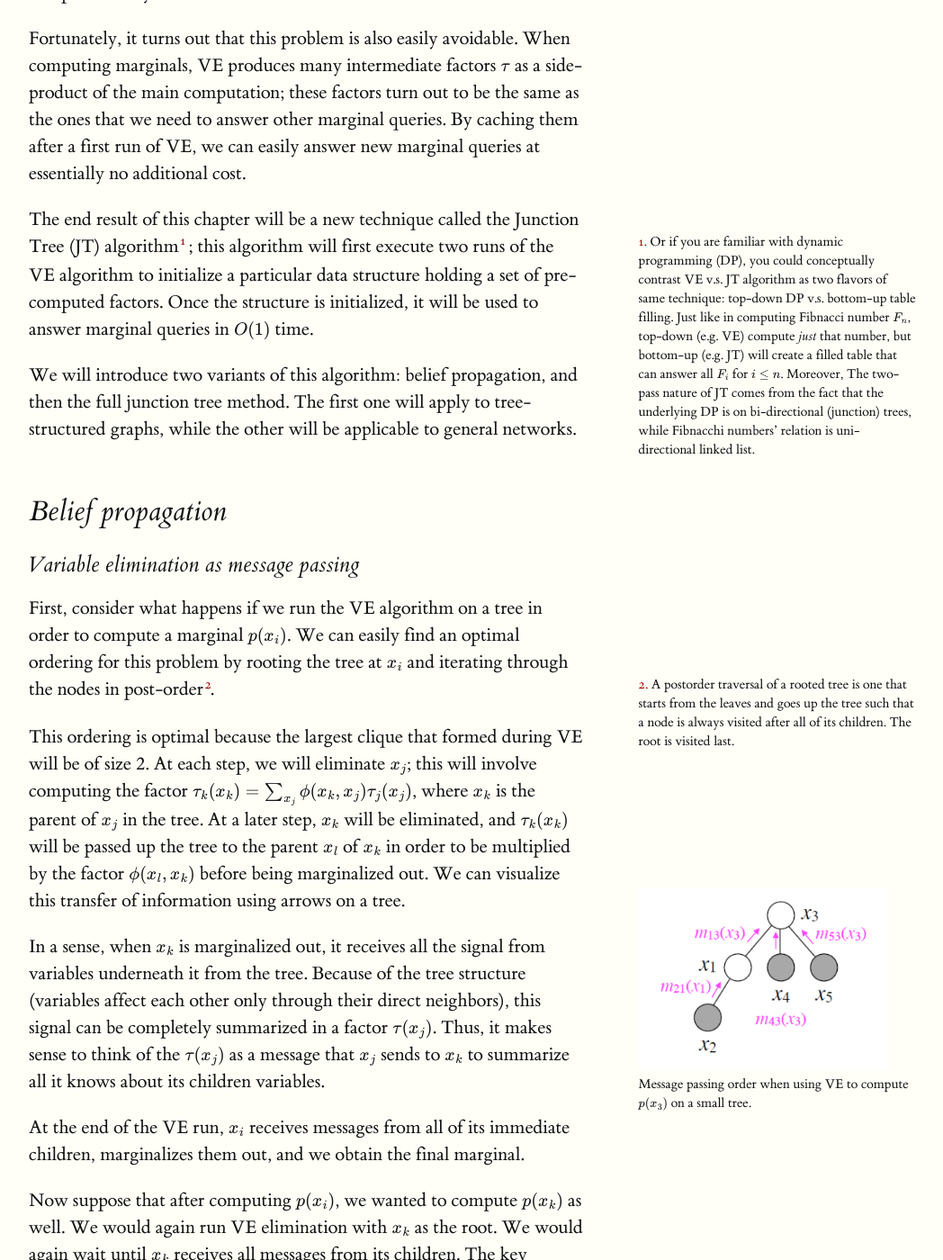
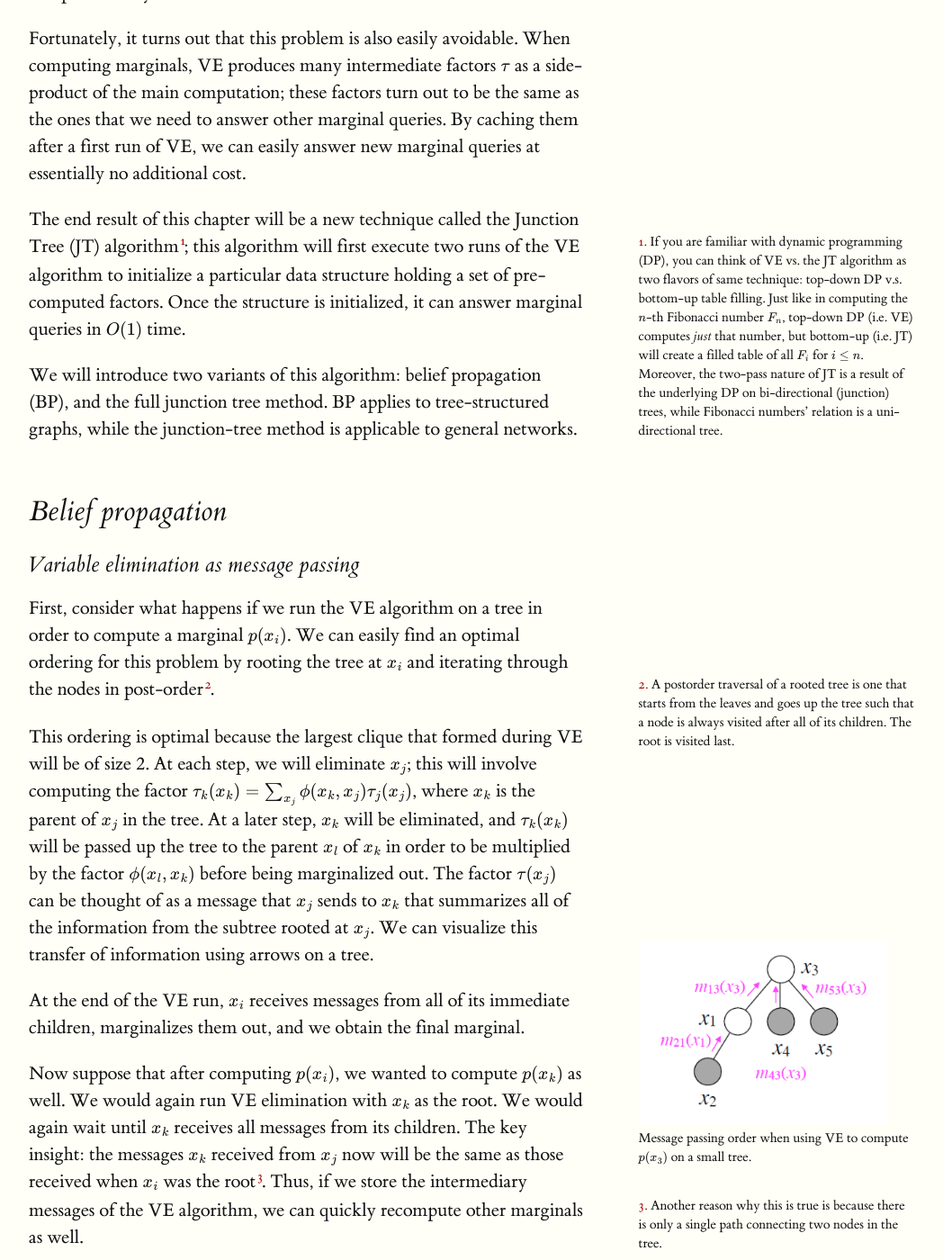
Before and after one commit to ermongroup/cs228-notes, a Jekyll site: the page built from inference/jt/index.md, in a window 1280 px wide and 1400 px high, scrolled down 450 px. Shown: the whole window at 90% size, without its empty margins (128-1176 px from the left). Built offline with Jekyll 4.4.1, drawn with Linux system fonts in a browser that asks for light colours; formulas are drawn with MathJax 3.

Commit message:
Simplify VE description

```diff
--- a/inference/jt/index.md
+++ b/inference/jt/index.md
@@ -8,9 +8,9 @@ However, this algorithm still has an important shortcoming: if we want to ask th
 
 Fortunately, it turns out that this problem is also easily avoidable. When computing marginals, VE produces many intermediate factors $$\tau$$ as a side-product of the main computation; these factors turn out to be the same as the ones that we need to answer other marginal queries. By caching them after a first run of VE, we can easily answer new marginal queries at essentially no additional cost.
 
-The end result of this chapter will be a new technique called the Junction Tree (JT) algorithm{% include sidenote.html id="note-VEandJT" note="Or if you are familiar with dynamic programming (DP), you could conceptually contrast VE v.s. JT algorithm as two flavors of same technique: top-down DP v.s. bottom-up table filling. Just like in computing Fibnacci number $$F_n$$, top-down (e.g. VE) compute *just* that number, but bottom-up (e.g. JT) will create a filled table that can answer all $$F_i$$ for $$i \leq n$$. Moreover, The two-pass nature of JT comes from the fact that the underlying DP is on bi-directional (junction) trees, while Fibnacchi numbers' relation is uni-directional linked list. " %} ; this algorithm will first execute two runs of the VE algorithm to initialize a particular data structure holding a set of pre-computed factors. Once the structure is initialized, it will be used to answer marginal queries in $$O(1)$$ time.
+The end result of this chapter will be a new technique called the Junction Tree (JT) algorithm{% include sidenote.html id="note-VEandJT" note="If you are familiar with dynamic programming (DP), you can think of VE vs. the JT algorithm as two flavors of same technique: top-down DP v.s. bottom-up table filling. Just like in computing the $$n$$-th Fibonacci number $$F_n$$, top-down DP (i.e. VE) computes *just* that number, but bottom-up (i.e. JT) will create a filled table of all $$F_i$$ for $$i \leq n$$. Moreover, the two-pass nature of JT is a result of the underlying DP on bi-directional (junction) trees, while Fibonacci numbers' relation is a uni-directional tree." %}; this algorithm will first execute two runs of the VE algorithm to initialize a particular data structure holding a set of pre-computed factors. Once the structure is initialized, it can answer marginal queries in $$O(1)$$ time.
 
-We will introduce two variants of this algorithm: belief propagation, and then the full junction tree method. The first one will apply to tree-structured graphs, while the other will be applicable to general networks.
+We will introduce two variants of this algorithm: belief propagation (BP), and the full junction tree method. BP applies to tree-structured graphs, while the junction-tree method is applicable to general networks.
 
 ## Belief propagation
 
@@ -18,10 +18,8 @@ We will introduce two variants of this algorithm: belief propagation, and then t
 
 First, consider what happens if we run the VE algorithm on a tree in order to compute a marginal $$p(x_i)$$. We can easily find an optimal ordering for this problem by rooting the tree at $$x_i$$ and iterating through the nodes in post-order{% include sidenote.html id="note-postorder" note="A postorder traversal of a rooted tree is one that starts from the leaves and goes up the tree such that a node is always visited after all of its children. The root is visited last." %}.
 
-This ordering is optimal because the largest clique that formed during VE will be of size 2. At each step, we will eliminate $$x_j$$; this will involve computing the factor $$\tau_k(x_k) = \sum_{x_j} \phi(x_k, x_j) \tau_j(x_j)$$, where $$x_k$$ is the parent of $$x_j$$ in the tree. At a later step, $$x_k$$ will be eliminated, and $$\tau_k(x_k)$$ will be passed up the tree to the parent $$x_l$$ of $$x_k$$ in order to be multiplied by the factor $$\phi(x_l, x_k)$$ before being marginalized out. We can visualize this transfer of information using arrows on a tree.
+This ordering is optimal because the largest clique that formed during VE will be of size 2. At each step, we will eliminate $$x_j$$; this will involve computing the factor $$\tau_k(x_k) = \sum_{x_j} \phi(x_k, x_j) \tau_j(x_j)$$, where $$x_k$$ is the parent of $$x_j$$ in the tree. At a later step, $$x_k$$ will be eliminated, and $$\tau_k(x_k)$$ will be passed up the tree to the parent $$x_l$$ of $$x_k$$ in order to be multiplied by the factor $$\phi(x_l, x_k)$$ before being marginalized out. The factor $$\tau(x_j)$$ can be thought of as a message that $$x_j$$ sends to $$x_k$$ that summarizes all of the information from the subtree rooted at $$x_j$$. We can visualize this transfer of information using arrows on a tree.
 {% include marginfigure.html id="mp1" url="assets/img/mp1.png" description="Message passing order when using VE to compute $$p(x_3)$$ on a small tree." %}
-
-In a sense, when $$x_k$$ is marginalized out, it receives all the signal from variables underneath it from the tree. Because of the tree structure (variables affect each other only through their direct neighbors), this signal can be completely summarized in a factor $$\tau(x_j)$$. Thus, it makes sense to think of the $$\tau(x_j)$$ as a message that $$x_j$$ sends to $$x_k$$ to summarize all it knows about its children variables.
 
 At the end of the VE run, $$x_i$$ receives messages from all of its immediate children, marginalizes them out, and we obtain the final marginal.
 
```
